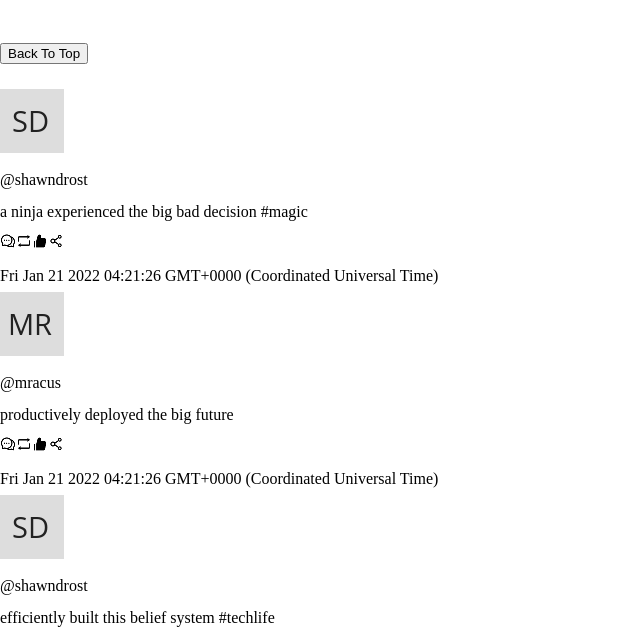
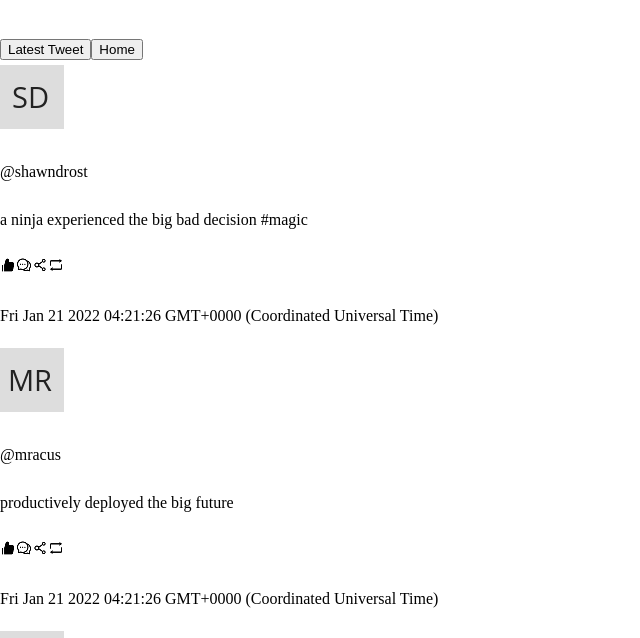
Before and after one commit to qmeng222/Twiddler, a plain HTML site: page index.html in a window 1280 px wide. Shown: the part 138-776 px from the top of the page, without its empty margins (0-640 px from the left). Drawn offline with Linux system fonts and the light colour scheme.

Commit message:
added some style

```diff
--- a/app.js
+++ b/app.js
@@ -1,104 +1,120 @@
 $(document).ready(function(){
   var $app = $('#app');
   $app.html('');
+
+  $(".userFeed").hide()
+
+  // ------------------------------------------------------------------------------------------------
 
   // Header Title Back to Top Button
 
   var $header = $('<div class = "header"></div>');
     //Title
     var $title = $('<h1 id = "title"><a href ="index.html">Twiddler<br>2.0<br></a></h1>');
+    var $topbutton = $('<h3 class = "topButton"><input class = "button" type = "submit" value = "Back To Top"></input></h3>')
+    //show New Tweets button
+    $topbutton.appendTo($navigation)
+    $title.appendTo($header)
+  $header.appendTo($app)
+
+  // ------------------------------------------------------------------------------------------------
+
+  //navigation
+  var $navigation = $('<section class = "topNav"></section>')
     //Back to Top Button
-    var $topbutton = $('<h3 class = topButton><input class = "button" type = "submit" value = "Back To Top"></input></h3>')
+    var $showNew = $('<input class = "showNew" type = "button" type="submit" value="Latest Tweet">')
+    var $home = $('<input class = "home" type = "button" type="submit" href = "index.html" value="Home">')
+    $showNew.appendTo($navigation)
+    $home.appendTo($navigation)
+  $navigation.appendTo($app)
+  // ------------------------------------------------------------------------------------------------
+  // mainFeed
 
-      $header.appendTo($app)
-  $title.appendTo($header)
-  $topbutton.appendTo($header)
+  var $timeline = $('<section class = "timeline"></section>') // contains mainfeed of all tweets and unique user tweets
+    var $mainFeed = $('<section class = "mainFeed"></section>') // contains all tweets
+    $mainFeed.appendTo($timeline)
+  $timeline.appendTo($app)
+  // ------------------------------------------------------------------------------------------------
 
-  // mainFeed, tweets will be appendTo this
-  var $mainFeed = $('<div class = "main-feed"></div>')
-  $mainFeed.appendTo($app)
+  //keeping track of current size of feed
+  var currentCount = streams.home.length;  // initial size of feed,
+  var newCount = currentCount              // later set newCount to currentCount to compare if there are new tweets
 
-  var index = streams.home.length -1;
-  var currentIndex = streams.home.length;
-  var newIndex = currentIndex;
+  // ------------------------------------------------------------------------------------------------
+  function buildTweet(tweetObj) {
+    var tweet = tweetObj
+    var $tweet = $('<div class = "tweet"></div>')
+        var $photo = $('<img class = photo src = ' + tweet.profilePhotoURL + ' >')
+        var $user = $('<p class = "user"></p>')
+        var $message = $('<p class = "message"></p>')
+        var $icons = $('<div class = "icons"></div>')
+          $('<img class = "photo" src = assets/icons/like-fill-1-16.png>').appendTo($icons)
+          $('<img class = "comment" src = assets/icons/comment-29-16.png>').appendTo($icons)
+          $('<img class = "share" src = assets/icons/share-82-16.png>').appendTo($icons)
+          $('<img class = "retweet" src = assets/icons/retweet-1-16.png>').appendTo($icons)
+        var $timeStamp = $('<p class = "timeStamp"></p>')
 
-  //load initial tweets
-  function loadTweets (start, end, firstTime) {
-      while(start >= end) {
-        if (firstTime) {
-          var tweet = streams.home[start]
-          buildTweet(tweet).appendTo($mainFeed)
-          start -= 1
-        } else {
-          start = streams.home.length;
-          while (start > end) {
-            var tweet = streams.home[end + 1]
-            buildTweet(tweet).prependTo($mainFeed)
-            start -= 1
-            end += 1
-          }
-        }
+        $photo.appendTo($tweet)
+        $user.addClass(tweet.user).data('userName', tweet.user).text('@' + tweet.user).appendTo($tweet)
+        $tweet.addClass(tweet.user)
+        $message.text(tweet.message).appendTo($tweet)
+        $icons.appendTo($tweet)
+        $timeStamp.text(tweet.created_at).appendTo($tweet)
+
+    // console.log(streams.home.indexOf(tweet), newCount, currentCount)
+
+        return $tweet
+  }
+  // ------------------------------------------------------------------------------------------------
+  function loadTweet (firstTime) { // passing in boolean, pass in false if I want to load additional tweets
+    var index = streams.home.length -1
+    if (firstTime === true) {
+      while (index >= 0) {
+        var tweet = streams.home[index];
+        buildTweet(tweet).appendTo($mainFeed)
+
+        index -= 1
       }
+    }
+    if (firstTime === false){
+      while (newCount > currentCount) {
+        var tweet = streams.home[currentCount]
+        buildTweet(tweet).prependTo($mainFeed)
+
+        currentCount += 1
+      }
+    }
   }
-  loadTweets(index, 0, true)
+  loadTweet(true) // intial load tweets
+  // ------------------------------------------------------------------------------------------------
+
+  $(".user").on("click", function(){
+    $(".home").prop("value", "Back")
+    var userName = $(this).data('userName')
+    $(".tweet").hide()
+  })
+  // ------------------------------------------------------------------------------------------------
+  // set newCount to new size of stream,
+  // function checkTweets() {
+  //   newCount = streams.home.length;
+  //   if (newCount >= currentCount) {
+  //     loadTweet(false)
+  //   }
+  //   setTimeout(function() {
+  //     checkTweets();
+  //   }, 10000);
+  // }
+  // checkTweets()
+  // ------------------------------------------------------------------------------------------------
+
+  $('.showNew').on("click", function() {
+    newCount = streams.home.length;
+    loadTweet(false)
+  })
+  $('.home').on("click", function() {
+    $(".tweet").show()
 
 
-  function checkTweets(){
-    // streams.home.length is constantly updating,
-    // set newIndex to new value and compare to currentIndex
-    newIndex = streams.home.length
-    // if newIndex sees there are more tweets, run loadNewTweets
-    if (newIndex > currentIndex) {
-      loadTweets(newIndex, currentIndex, false)
-    }
-    // set interval so that page is constantly checking for more tweets
-    setTimeout(function() {
-      checkTweets();
-    }, 10000)
-  }
-  checkTweets()
-
-  // function showMoreTweets() {
-  //   //similar to above, but different starting index
-  //   newIndex = streams.home.length;
-  //   while (newIndex > currentIndex) {
-  //     var tweet = streams.home[currentIndex + 1]
-  //     buildTweet(tweet).prependTo($mainFeed)
-  //     newIndex -= 1;
-  //     currentIndex += 1;
-  //   }
-  // }
-
-  function buildTweet(currentTweet) {
-    var $tweetContainer = $('<div class = "tweetContainer"></div>')
-        //photo
-        var $tweetPhoto = $('<img src = "assets/img/'+ currentTweet.user + '.png">');
-        //username
-        var $tweetUser = $('<div class="tweetUser">@' + currentTweet.user + '</div>')
-        //msg
-        var $tweetMsg = $('<div class ="tweetMessage">' + currentTweet.message + '</div>');
-        //icons
-        var $tweetIcons = $('<div class = "icons"></div>');
-          var $comment = $('<img src = "assets/icons/comment-29-16.png">');
-          var $retweet = $('<img src = "assets/icons/retweet-1-16.png">');
-          var $like = $('<img src = "assets/icons/like-fill-1-16.png">');
-          var $share = $('<img src = "assets/icons/share-82-16.png">');
-          $comment.appendTo($tweetIcons);
-          $retweet.appendTo($tweetIcons);
-          $like.appendTo($tweetIcons);
-          $share.appendTo($tweetIcons);
-        //time
-        var $tweetTime =$('<div class = "tweetTime">' + currentTweet.created_at + '</div>')
-
-        //load into container to build individual tweet
-        $tweetPhoto.appendTo($tweetContainer)
-        $tweetUser.appendTo($tweetContainer)
-        $tweetMsg.appendTo($tweetContainer)
-        $tweetIcons.appendTo($tweetContainer)
-        $tweetTime.appendTo($tweetContainer)
-
-
-        return $tweetContainer
-  }
-
+  })
+  // ------------------------------------------------------------------------------------------------
 });
```
Also changed, not shown: styles.css (line endings or trailing spaces).
